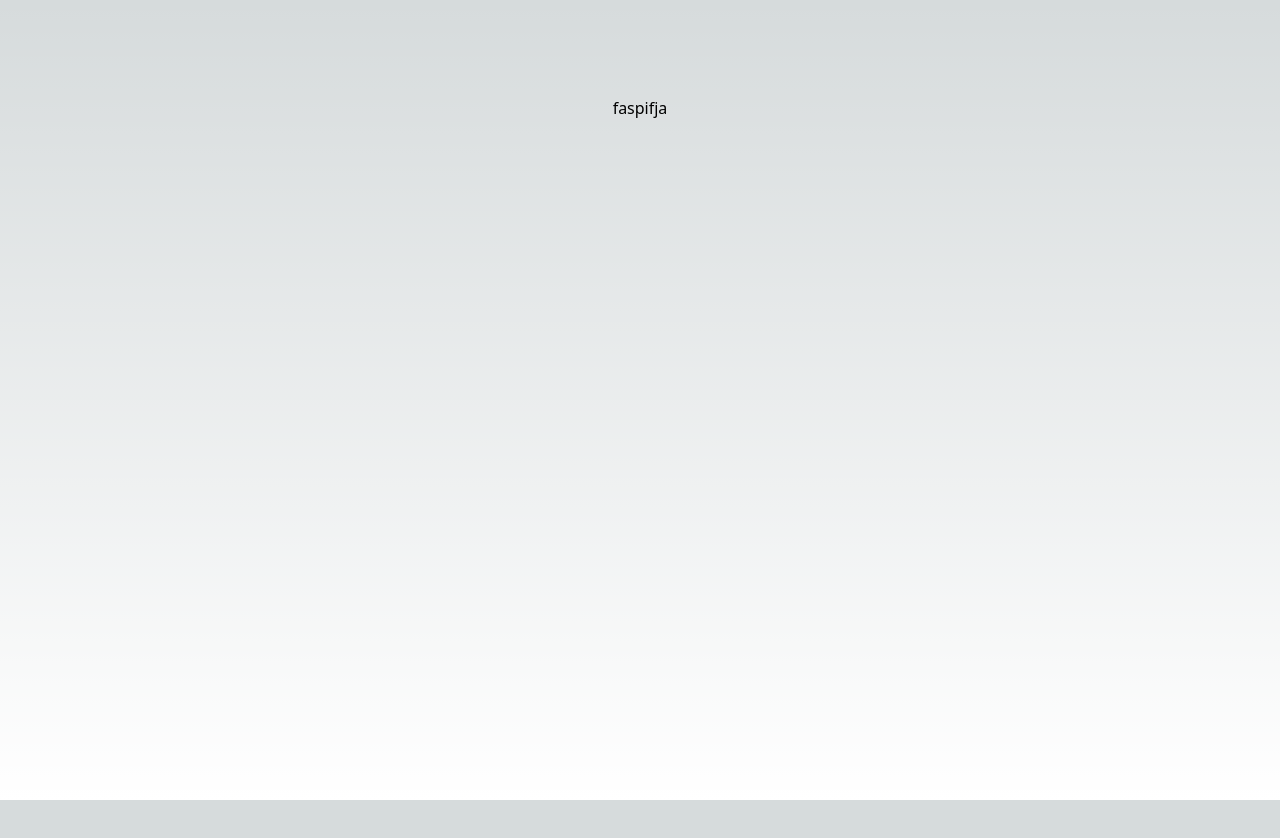
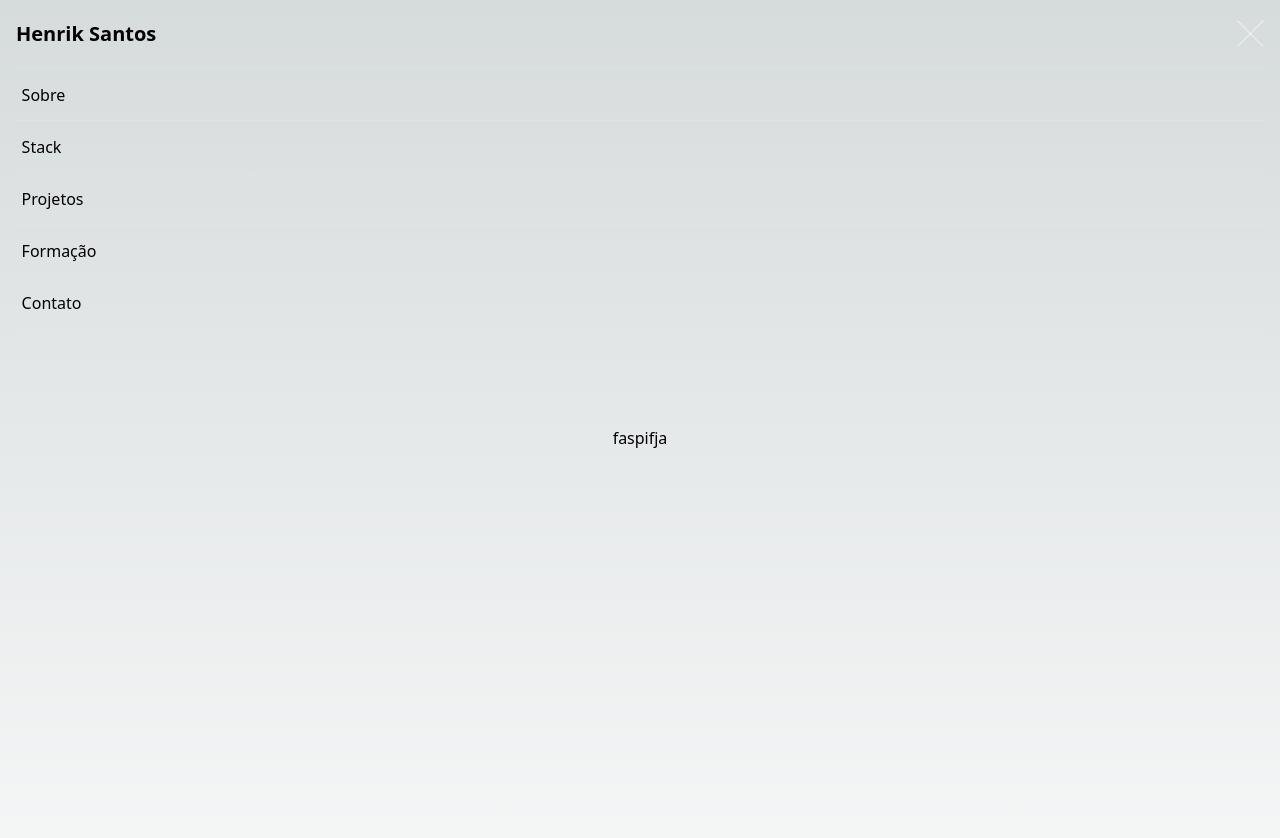
Before and after one commit to HenrikSantos/new-portfolio, a Next.js app: page / in a window 1280 px wide. Shown: the top 838 px of the page. Before the commit the page ends 800 px from the top, so only its background shows below. Built offline with nearby package versions, Linux system fonts and the light colour scheme.

Commit message:
feat: navbar em teste

```diff
--- a/src/app/page.tsx
+++ b/src/app/page.tsx
@@ -1,9 +1,13 @@
 import React from 'react';
+import Header from '../components/Header';
 
 export default function Home() {
   return (
-    <main className="flex min-h-screen flex-col items-center justify-between p-24">
-      <p>faspifja</p>
-    </main>
+    <>
+      <Header />
+      <main className="flex min-h-screen flex-col items-center justify-between p-24">
+        <p>faspifja</p>
+      </main>
+    </>
   );
 }
--- /dev/null
+++ b/src/components/Header.tsx
@@ -0,0 +1,53 @@
+import React from 'react';
+import Link from 'next/link';
+
+export default function Header() {
+  return (
+    <header className="flex flex-col mx-4">
+      <div className="flex justify-between my-5">
+        <h1 className="text-xl font-semibold cursor-default">Henrik Santos</h1>
+        <button type="button">
+          <svg width="28" height="28" viewBox="0 0 28 28" fill="none" xmlns="http://www.w3.org/2000/svg">
+            <rect
+              width="36.8469"
+              height="1.08909"
+              transform="matrix(0.707107 0.707107 -0.58739 0.809304 1.60779 0.0726318)"
+              fill="white"
+              fillOpacity="0.6"
+            />
+            <rect
+              width="36.8469"
+              height="1.08909"
+              transform="matrix(0.707107 -0.707107 0.58739 0.809304 0.968018 26.1273)"
+              fill="white"
+              fillOpacity="0.6"
+            />
+          </svg>
+        </button>
+      </div>
+      <hr className="opacity-40" />
+      <nav className="flex flex-col">
+        <Link href="#Sobre" className="my-2 p-[0.35rem] rounded font-light hover:bg-zinc-600/30">
+          Sobre
+        </Link>
+        <hr className="opacity-40" />
+        <Link href="#Sobre" className="my-2 p-[0.35rem] rounded font-light hover:bg-zinc-600/30">
+          Stack
+        </Link>
+        <hr className="opacity-40" />
+        <Link href="#Sobre" className="my-2 p-[0.35rem] rounded font-light hover:bg-zinc-600/30">
+          Projetos
+        </Link>
+        <hr className="opacity-40" />
+        <Link href="#Sobre" className="my-2 p-[0.35rem] rounded font-light hover:bg-zinc-600/30">
+          Formação
+        </Link>
+        <hr className="opacity-40" />
+        <Link href="#Sobre" className="my-2 p-[0.35rem] rounded font-light hover:bg-zinc-600/30">
+          Contato
+        </Link>
+        <hr className="opacity-40" />
+      </nav>
+    </header>
+  );
+}
```
Also changed, not shown: .eslintrc.json.
